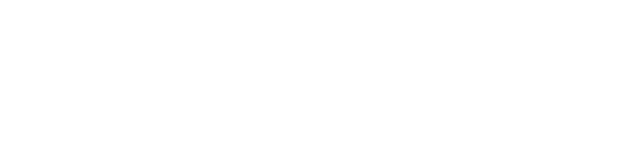
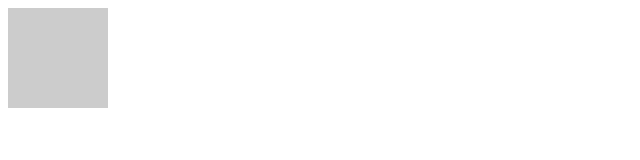
Before and after one commit to Yuto299/tomosta-hosoku, a plain HTML site: page spec.html in a window 1280 px wide. Shown: the whole page, without its empty margins (0-640 px from the left). Drawn offline with Linux system fonts and the light colour scheme.

Commit message:
色調整

```diff
--- a/spec.html
+++ b/spec.html
@@ -4,6 +4,15 @@
     <meta charset="UTF-8" />
     <meta name="viewport" content="width=device-width, initial-scale=1.0" />
     <title>CSSの詳細度</title>
+    <style>
+      .box {
+        width: 100px;
+        height: 100px;
+        background-color: #ccc;
+      }
+    </style>
   </head>
-  <body></body>
+  <body>
+    <div class="box"></div>
+  </body>
 </html>
```
